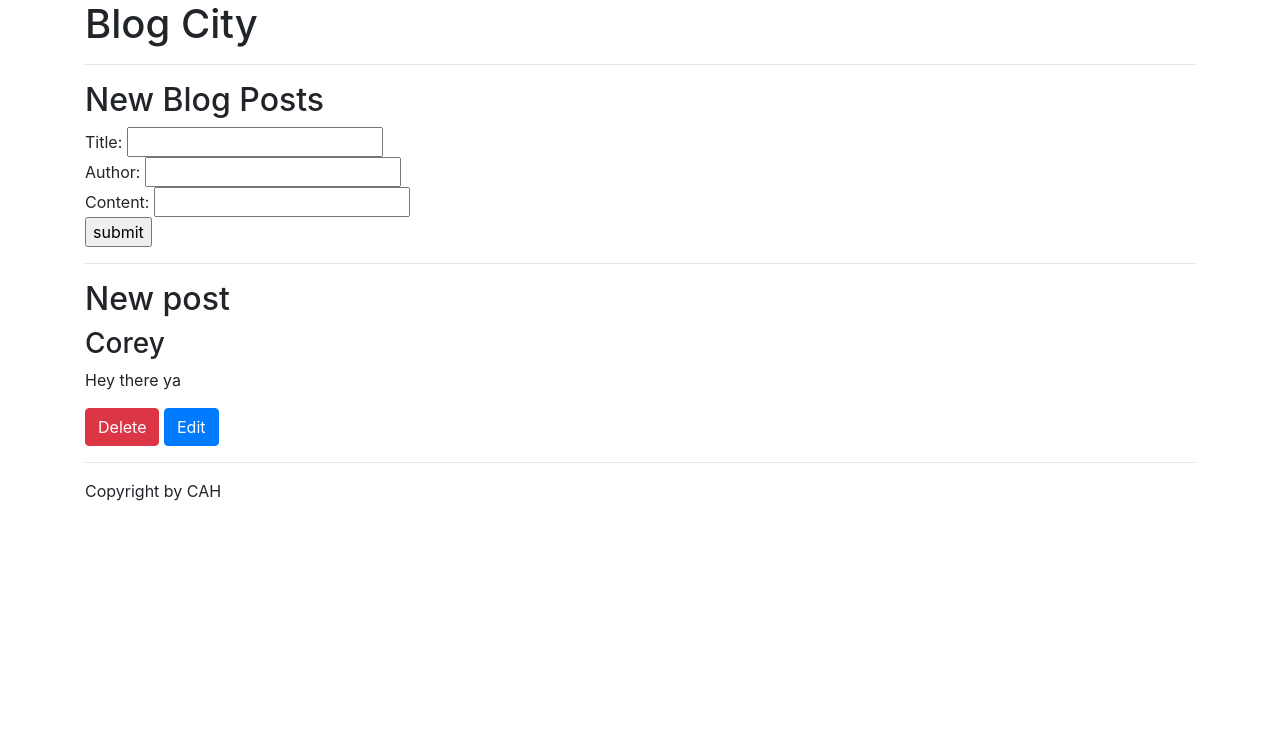
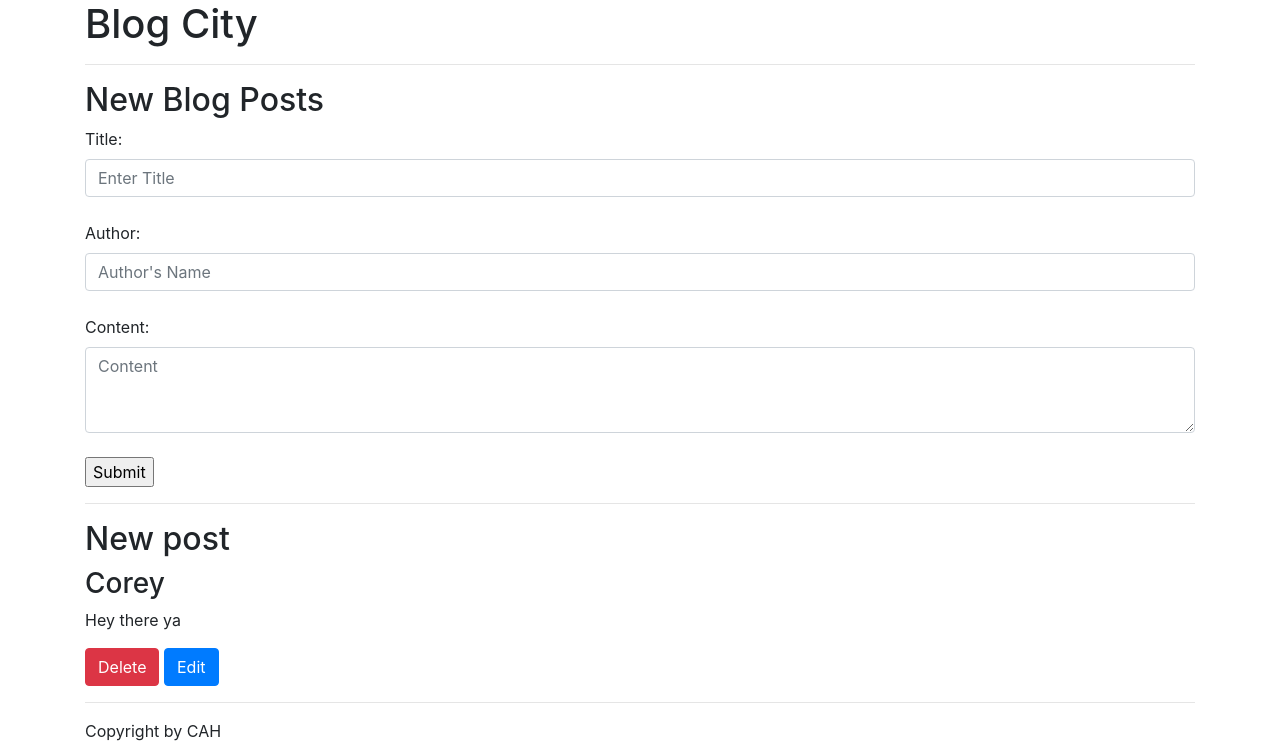
Before and after one commit to hibenca/Health-and-Technology-Website, a Flask app: page /posts in a window 1280 px wide. Shown: the part 56-800 px from the top of the page. Run offline with Flask 2, Linux system fonts and the light colour scheme; data comes from the database, SQL or seed files in the repository; both versions use the stored data as it was after the commit; some libraries are stand-ins or nearby versions.

Commit message:
Started adding Bootstrap

```diff
--- a/templates/posts.html
+++ b/templates/posts.html
@@ -9,13 +9,16 @@
     <hr>
     <h2>New Blog Posts</h2>
     <form action="/posts" method="POST">
-        Title: <input type="text" name="title" id="title">
+        <label for="title">Title:</label>
+        <input class="form-control mr-sm-2" type="search" name="title" id="title" placeholder="Enter Title" aria-label="Enter Title">
         <br>
-        Author: <input type="text" name="author" id="author">
+        <label for="author">Author:</label>
+        <input class="form-control mr-sm-2" type="text" name="author" id="author" placeholder="Author's Name">
         <br>
-        Content: <input type="text" name="content" id="content">
+        <label for="content">Content:</label>
+        <textarea class="form-control" name="content" id="content" rows="3" placeholder="Content"></textarea>
         <br>
-        <input type="submit" value="submit">
+        <input type="submit" value="Submit">
     </form>
     <hr>
 
@@ -26,7 +29,7 @@
         {% else %}
             <h3>N/A</h3>
         {% endif %}
-        <p>{{ post.content }}</p>
+        <p style="white-space: pre-wrap">{{ post.content }}</p>
         <a class="btn btn-danger" href="/posts/delete/{{ post.id }}">Delete</a>
         <a class="btn btn-primary" href="/posts/edit/{{ post.id }}">Edit</a>
         <hr>
```
Also changed, not shown: templates/edit.html (+6 -4 lines), posts.db.
